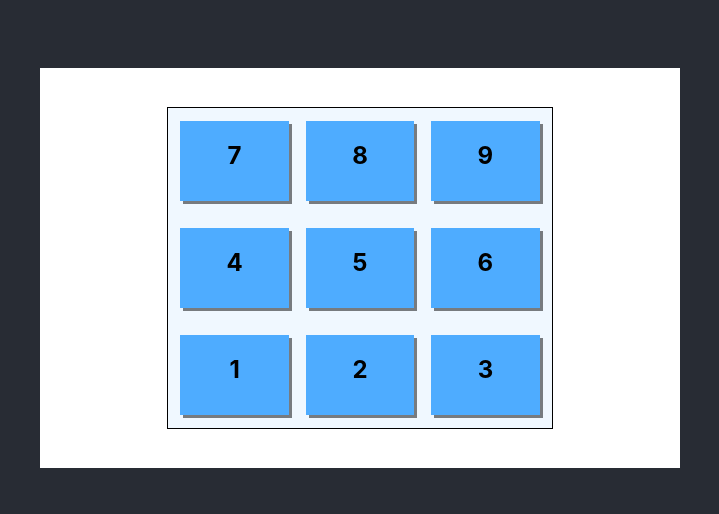
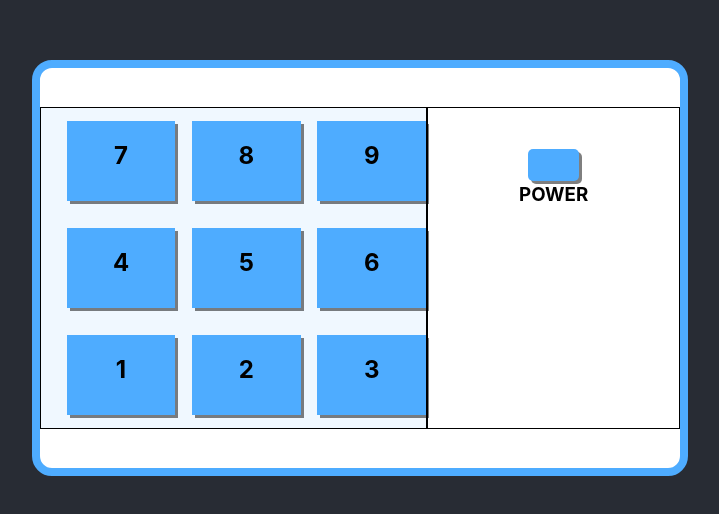
Before and after one commit to brandmch/Drum-Machine, a React (Create React App) app: page / in a window 1280 px wide. Shown: the part 132-646 px from the top of the page, without its empty margins (280-999 px from the left). Built offline with nearby package versions, Linux system fonts and the light colour scheme.

Commit message:
some css

```diff
--- a/src/App.css
+++ b/src/App.css
@@ -12,11 +12,14 @@
   justify-content: center;
   align-items: center;
   background-color: #ffffff;
-  height: 50vh;
-  width: 50vw;
+  border: 8px solid #4eacff;
+  border-radius: 20px;
+  min-height: 50vh;
+  min-width: 50vw;
 }
 
 .button-grid-container {
+  flex: 1;
   display: grid;
   grid-template-columns: auto auto auto;
   width: 30vw;
@@ -26,6 +29,7 @@
   justify-content: center;
   align-items: center;
   border: 1px solid #000000;
+  padding-left: 2vw;
 }
 
 .button-grid-item {
@@ -39,3 +43,29 @@
   background-color: aqua;
   box-shadow: none;
 }
+
+.controls-container {
+  display: grid;
+  grid-template-columns: auto auto auto;
+  grid-template-rows: auto auto auto;
+  align-items: center;
+  border: 1px solid #000000;
+  height: 40vh;
+  flex: 1;
+}
+
+.item1 {
+  grid-column: 2;
+  display: flex;
+  flex-direction: column;
+  align-items: center;
+}
+
+.power-button {
+  height: 4vh;
+  width: 4vw;
+  background-color: #4eacff;
+  border-radius: 5px;
+  box-shadow: 3px 3px rgba(0, 0, 0, 0.5);
+  margin-bottom: -2vh;
+}
--- a/src/App.js
+++ b/src/App.js
@@ -1,3 +1,4 @@
+import React, { useState } from "react";
 import "./App.css";
 import soundArr from "./sounds/sounds";
 
@@ -81,6 +82,12 @@ function App() {
             );
           })}
         </div>
+        <div className="controls-container">
+          <div className="item1">
+            <div className="power-button"></div>
+            <h3>POWER</h3>
+          </div>
+        </div>
       </div>
     </div>
   );
```
